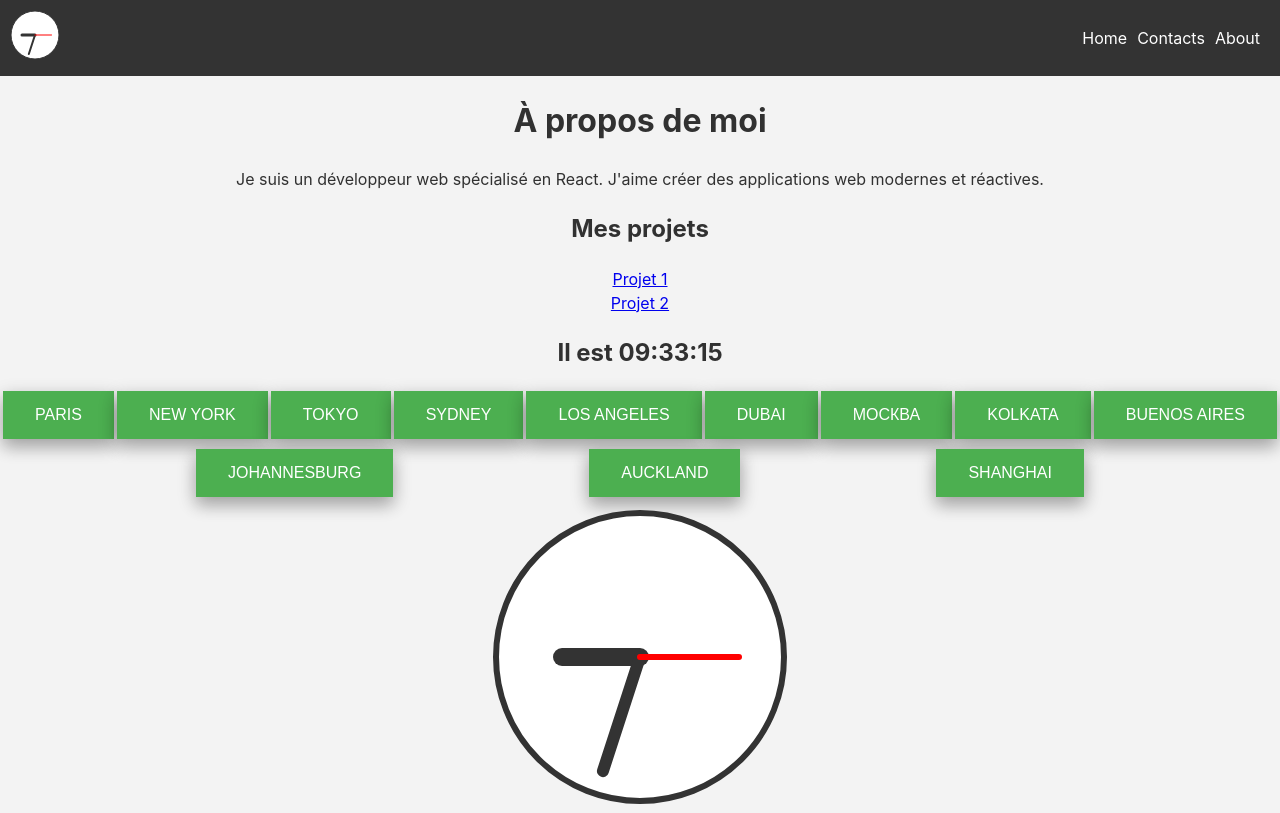
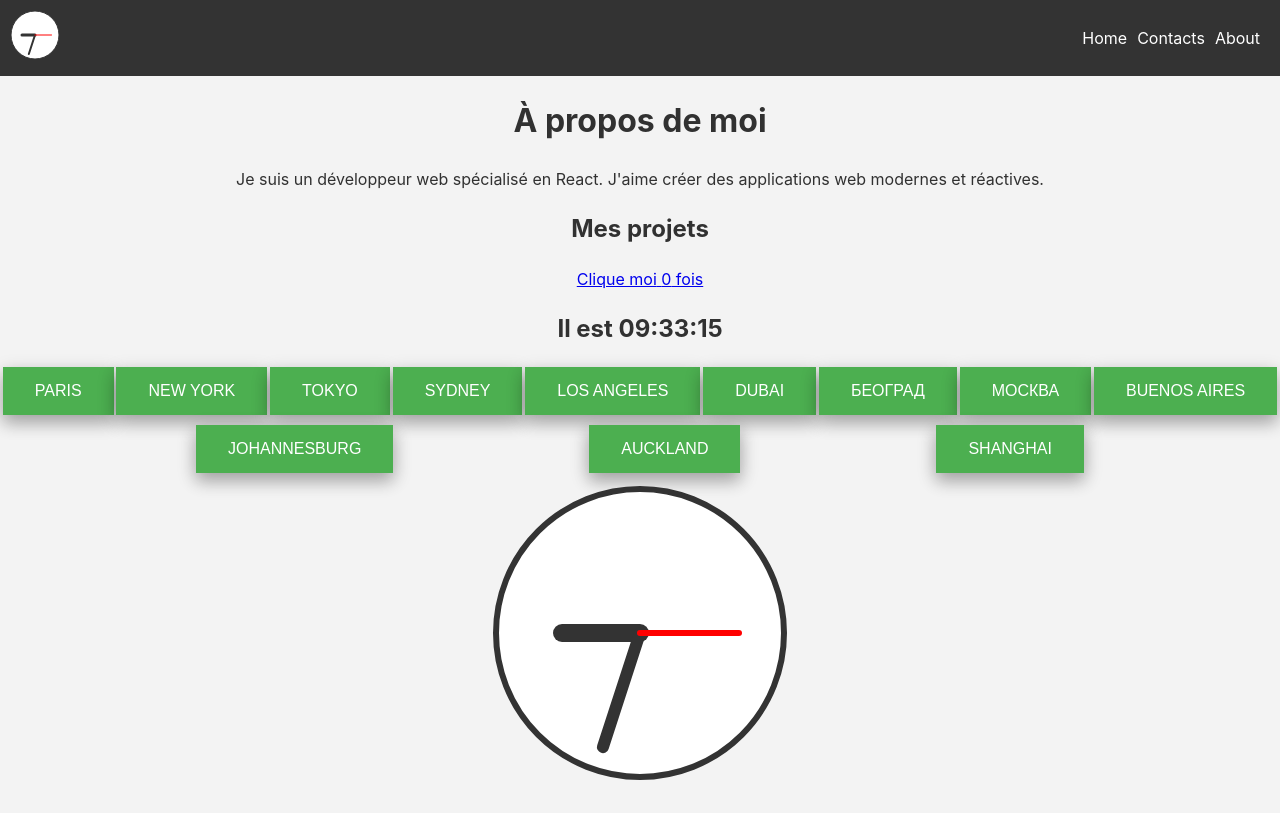
Before and after one commit to elemouellic/react-course, a React (Vite) app: page /about in a window 1280 px wide. Built offline with nearby package versions, Linux system fonts and the light colour scheme.

Commit message:
udpate time zones

```diff
--- a/package.json
+++ b/package.json
@@ -10,6 +10,7 @@
     "preview": "vite preview"
   },
   "dependencies": {
+    "moment-timezone": "^0.5.45",
     "prop-types": "^15.8.1",
     "react": "^18.2.0",
     "react-dom": "^18.2.0",
--- a/src/About.jsx
+++ b/src/About.jsx
@@ -4,13 +4,17 @@ import {useState} from "react";
 
 function About() {
     const projects = [
-        {name: 'Projet 1', link: '#'},
-        {name: 'Projet 2', link: '#'},
-
+        {name: 'Clique moi', link: '#'}
         // Ajoutez plus de projets ici
     ];
     const [timeZone, setTimeZone] = useState("Europe/Paris");
-
+    const [clickCounts, setClickCounts] = useState(new Array(projects.length).fill(0));
+    const handleClick = (index) => {
+        const newClickCounts = [...clickCounts];
+        newClickCounts[index]++;
+        setClickCounts(newClickCounts);
+        console.log(clickCounts);
+    };
     return (
         <div>
             <h1>À propos de moi</h1>
@@ -20,7 +24,9 @@ function About() {
             <ul>
                 {projects.map((project, index) => (
                     <li key={index}>
-                        <a href={project.link}>{project.name}</a>
+                        <a href={project.link} onClick={() => handleClick(index)}>
+                            {project.name} <span className="clickCount">{clickCounts[index]} fois</span>
+                        </a>
                     </li>
                 ))}
             </ul>
--- a/src/Clock.jsx
+++ b/src/Clock.jsx
@@ -1,8 +1,11 @@
 import { useEffect, useState } from "react";
 import "./Clock.css";
+import moment from 'moment-timezone';
 
 function Clock({ timeZone, changeTimeZone }) {
     const [date, setDate] = useState(new Date());
+    const timeZones = moment.tz.names();
+    console.log(timeZones);
     const timeZoneButtons = (
         <div className="containerButton">
             <button className="buttonHour" onClick={() => changeTimeZone("Europe/Paris")}>Paris</button>
@@ -11,8 +14,8 @@ function Clock({ timeZone, changeTimeZone }) {
             <button className="buttonHour" onClick={() => changeTimeZone("Australia/Sydney")}>Sydney</button>
             <button className="buttonHour" onClick={() => changeTimeZone("America/Los_Angeles")}>Los Angeles</button>
             <button className="buttonHour" onClick={() => changeTimeZone("Asia/Dubai")}>Dubai</button>
+            <button className="buttonHour" onClick={() => changeTimeZone("Europe/Belgrade")}>Београд</button>
             <button className="buttonHour" onClick={() => changeTimeZone("Europe/Moscow")}>Москва</button>
-        <button className="buttonHour" onClick={() => changeTimeZone("Asia/Kolkata")}>Kolkata</button>
             <button className="buttonHour" onClick={() => changeTimeZone("America/Argentina/Buenos_Aires")}>Buenos Aires</button>
             <button className="buttonHour" onClick={() => changeTimeZone("Africa/Johannesburg")}>Johannesburg</button>
             <button className="buttonHour" onClick={() => changeTimeZone("Pacific/Auckland")}>Auckland</button>
@@ -22,7 +25,7 @@ function Clock({ timeZone, changeTimeZone }) {
     );
 
     useEffect(() => {
-        const timerID = setInterval(() => tick(), 10);
+        const timerID = setInterval(() => tick(), 1000);
         return function cleanup() {
             clearInterval(timerID);
         };
@@ -48,6 +51,5 @@ Clock.propTypes = {
     changeTimeZone: PropTypes.func.isRequired,
     timeZone: PropTypes.string.isRequired,
 };
-console.log(Clock.propTypes);
 
 export default Clock;
```
Also changed, not shown: 1 other file (tests, documents, lock files or other folders). Lines whose indentation alone changed are shown as unchanged.
